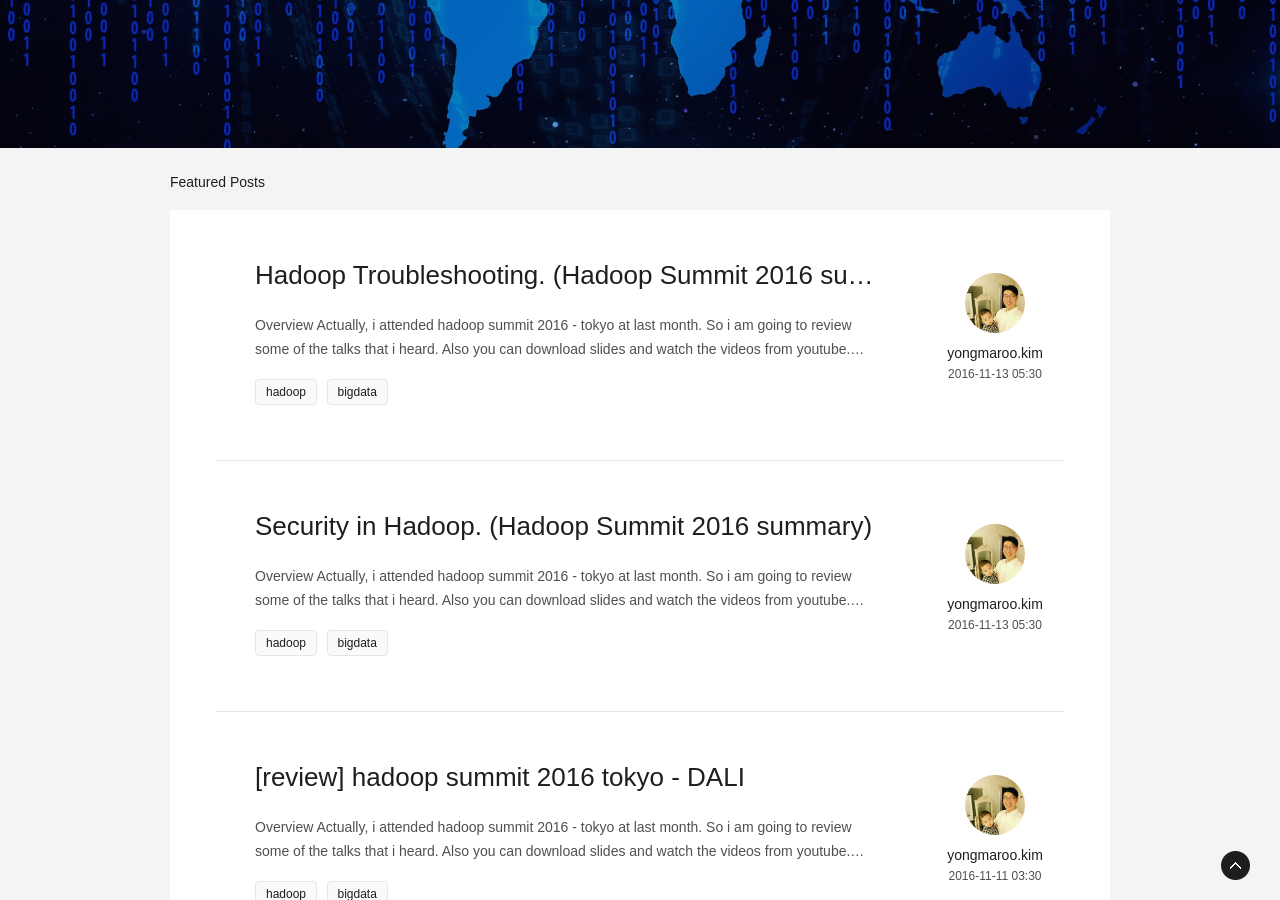
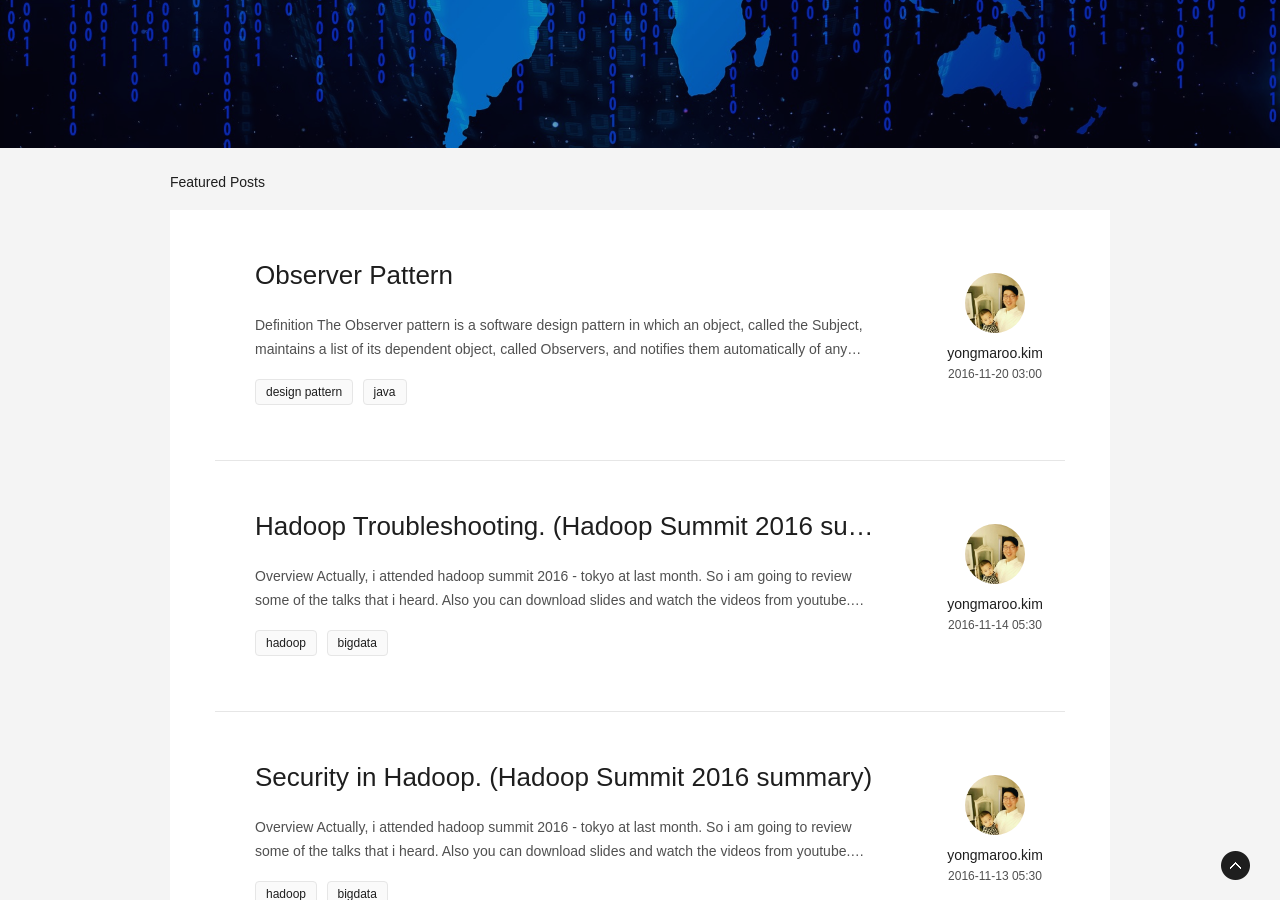
Before and after one commit to kymr/kymr.github.io, a Jekyll site: the page built from index.html, in a window 1280 px wide and 900 px high, scrolled down 373 px. Built offline with Jekyll 4.4.1, drawn with Linux system fonts in a browser that asks for light colours; some web fonts are replaced; the list of posts is cut into pages by our own code; comment, search, counter and statistics services are not loaded; part of the change alters nothing that is shown.

Commit message:
Observer Pattern

````diff
--- a/_posts/2016-11-14-How-Troubleshooting-hadoop-summit-summary.md
+++ b/_posts/2016-11-14-How-Troubleshooting-hadoop-summit-summary.md
@@ -2,7 +2,7 @@
 layout: post
 title: 'Hadoop Troubleshooting. (Hadoop Summit 2016 summary)'
 author: yongmaroo.kim
-date: 2016-11-13 05:30
+date: 2016-11-14 05:30
 tags: [hadoop,bigdata]
 ---
 ## Overview
--- /dev/null
+++ b/_posts/2016-11-20-Observer-Pattern.md
@@ -0,0 +1,343 @@
+---
+layout: post
+title: 'Observer Pattern'
+author: yongmaroo.kim
+date: 2016-11-20 03:00
+tags: [design pattern,java]
+---
+
+### Definition
+
+The Observer pattern is a software design pattern in which an object, called the Subject, maintains a list of its dependent object, called Observers, and notifies them automatically of any state changes, usually by calling one of their methods. It is mainly used to implement distributed event handling systems.
+
+![Observer Pattern Class Diagram](/files/design-pattern/observer-pattern/observer-pattern.png)
+
+
+### Loose Coupling
+
+Loose Coupling means that they interact each other, but they don't know each other well.
+It is loosely coupled between Subject and Observer.
+
+- Subject only knows about Observer that it implements observer interface method `update`, so Subject doesn't need to know what observer actually does.
+- Subject easily attach & detach Observers at any time.
+- When new type of Observer need to be attached, Subject is not dependent on it.
+- Subject and Observer is reusable independently.
+- If Observer implements its interface method, then change doesn't affect each other.
+
+
+### Example
+
+[Source Repository](https://github.com/kymr/design-pattern/tree/master/src/main/java/design/pattern/observer)
+
+##### Subject.java
+
+This is a Subject Interface.
+
+```java
+public interface Subject {
+	void addObserver(Observer observer);
+	void deleteObserver(Observer observer);
+	void notifyObservers();
+}
+```
+
+##### News.java
+
+This is a concrete class of Subject.
+
+```java
+public class News implements Subject {
+	private List<Observer> observers;
+	private String title;
+	private String contents;
+
+	public News() {
+		this.observers = new ArrayList<>();
+	}
+
+	@Override
+	public void addObserver(Observer observer) {
+		observers.add(observer);
+	}
+
+	@Override
+	public void deleteObserver(Observer observer) {
+		observers.remove(observer);
+	}
+
+	@Override
+	public void notifyObservers() {
+		observers.forEach(observer -> observer.update(this));
+	}
+
+	public void setNews(String title, String contents) {
+		System.out.println("\n\nNews arrived!!");
+		this.title = title;
+		this.contents = contents;
+		notifyObservers();
+	}
+
+	public String getTitle() {
+		return title;
+	}
+
+	public String getContents() {
+		return contents;
+	}
+}
+```
+
+##### Observer.java
+
+This is a Observer interface.
+
+```java
+public interface Observer {
+    void update(Subject subject);
+}
+```
+
+##### SimpleDisplay.java
+
+This is one of the concrete class of Observer.
+
+```java
+public class SimpleDisplay implements Observer {
+	private Subject subject;
+	private String title;
+	private String contents;
+
+	public SimpleDisplay(Subject subject) {
+		this.subject = subject;
+		subject.addObserver(this);
+	}
+
+	@Override
+	public void update(Subject subject) {
+		if (subject instanceof News) {
+			News news = (News) subject;
+			this.title = news.getTitle();
+			this.contents = news.getContents();
+
+			display();
+		}
+	}
+
+	public void display() {
+		System.out.println("[title] : " + title);
+	}
+}
+```
+
+##### DetailDisplay.java
+
+This is another concrete class of Observer.
+
+```java
+public class DetailDisplay implements Observer {
+	private Subject subject;
+	private String title;
+	private String contents;
+
+	public DetailDisplay(Subject subject) {
+		this.subject = subject;
+		subject.addObserver(this);
+	}
+
+	@Override
+	public void update(Subject subject) {
+		if (subject instanceof News) {
+			News news = (News) subject;
+			this.title = news.getTitle();
+			this.contents = news.getContents();
+
+			display();
+		}
+	}
+
+	public void display() {
+		System.out.println("[title] : " + title + ", [contents] : " + contents);
+	}
+}
+```
+
+##### NewsDemo.java
+
+This is a demo class.
+
+```java
+public class NewsDemo {
+	public static void main(String[] args) {
+		News news = new News();
+
+		SimpleDisplay simpleDisplay = new SimpleDisplay(news);
+		news.setNews("Earthquake!!", "Today, Earthquake happens!!");
+
+		DetailDisplay detailDisplay  = new DetailDisplay(news);
+		news.setNews("Flood!!", "Today, Flood happens!!");
+
+		news.deleteObserver(simpleDisplay);
+		news.setNews("Warm", "It is warm today.");
+	}
+}
+```
+
+
+### Pull vs Push
+
+Observer pattern can be implemented both way push and pull model. In Push model, Subject pushes the state directly to each observers at every change. Some of the Observers doesn't want to receive the state at every change. Maybe each observers interests the state of Subject with different interval. At Observer, Taking Action with state can be separated from Receiving the state. Maybe Observer doesn't want to know all of the state. In this case pull model can be used. But, in pull model, Observer doesn't receive the state directly when change occurs. Because of this, synchronization problem can happens, so you need to deal with this.
+
+
+### Observer & Observable in java.util package
+
+There is already implemented code that support Observer Pattern in java.util packages. Subject need to inherit java.util.Observable, and Observer need to implement java.util.Observer.
+
+![Observer & Observable in java.util package](/files/design-pattern/observer-pattern/java-util-observer.png)
+
+- It only notifies to Observers when changed is set.
+
+```java
+setChanged() {
+	changed = true;
+}
+
+notifyObservers(Object arg) {
+	if (changed) {
+		for (Observer observer : Observers) {
+			update(this, arg);
+		}
+		changed = false;
+	}
+}
+
+notifyObservers() {
+	notifyObservers(null);
+}
+```
+
+- Cons
+  - Observable is a class. If Subject already inherit other class, then you cannot use it.
+  - There is no Observable interface, and java.util.Observer interface uses Observable as a parameter, so you cannot implement own Observable that is feasible with java.util.Observer.
+
+### Observer Pattern Implementation with Java8 Function Feature.
+
+This is an another implementation with Java8 features.
+There is no Observer interface, because function can be passed to Subject as a parameter instead of Observer.
+In this case, Consumer can be used instead of Function, because it has no return value.
+
+##### Subject.java
+
+```java
+public interface Subject {
+	void addFunction(Function<Subject, Void> funtion);		// or Consumer<Subject>
+	void deleteFunction(Function<Subject, Void> funtion);	// or Consumer<Subject>
+	void notifyObservers();
+}
+```
+
+##### News.java
+
+```java
+public class News implements Subject {
+	private List<Function<Subject, Void>> functions;		// or Consumer<Subject>
+	private String title;
+	private String contents;
+
+	public News() {
+		this.functions = new ArrayList<>();
+	}
+
+	@Override
+	public void addFunction(Function<Subject, Void> funtion) { 	// or Consumer<Subject>
+		this.functions.add(funtion);
+	}
+
+	@Override
+	public void deleteFunction(Function<Subject, Void> funtion) {		// or Consumer<Subject>
+		this.functions.remove(funtion);
+	}
+
+	@Override
+	public void notifyObservers() {
+		functions.forEach(function -> function.apply(this));
+	}
+
+	public void setNews(String title, String contents) {
+		System.out.println("\n\nNews arrived!!");
+		this.title = title;
+		this.contents = contents;
+		notifyObservers();
+	}
+
+	public String getTitle() {
+		return title;
+	}
+
+	public String getContents() {
+		return contents;
+	}
+}
+```
+
+##### SimpleDisplay.java
+
+```java
+public class SimpleDisplay {
+	private Subject subject;
+
+	public SimpleDisplay(Subject subject) {
+		this.subject = subject;
+		subject.addFunction(this.update);
+	}
+
+	Function<Subject, Void> update = (subject) -> {
+		if (subject instanceof News) {
+			News news = (News) subject;
+			System.out.println("[title] : " + news.getTitle());
+		}
+
+		return null;
+	};
+}
+```
+
+##### DetailDisplay.java
+
+```java
+public class DetailDisplay {
+	private Subject subject;
+
+	public DetailDisplay(Subject subject) {
+		this.subject = subject;
+		subject.addFunction(this.update);
+	}
+
+	Function<Subject, Void> update = (subject) -> {
+		if (subject instanceof News) {
+			News news = (News) subject;
+			System.out.println("[title] : " + news.getTitle() + ", [contents] : " + news.getContents());
+		}
+
+		return null;
+	};
+}
+```
+
+##### NewsDemo.java
+
+```java
+public class NewsDemo {
+	public static void main(String[] args) {
+		News news = new News();
+
+		SimpleDisplay simpleDisplay = new SimpleDisplay(news);
+		news.setNews("Earthquake!!", "Today, Earthquake happens!!");
+
+		DetailDisplay detailDisplay  = new DetailDisplay(news);
+		news.setNews("Flood!!", "Today, Flood happens!!");
+
+		news.deleteFunction(simpleDisplay.update);
+		news.setNews("Warm", "It is warm today.");
+	}
+}
+```
--- /dev/null
+++ b/_tags/design pattern.md
@@ -0,0 +1,4 @@
+---
+name: design pattern
+title: 'design pattern'
+---
````
Also changed, not shown: files/design-pattern/observer-pattern/java-util-observer.PNG (added), files/design-pattern/observer-pattern/observer-pattern.png (added).
